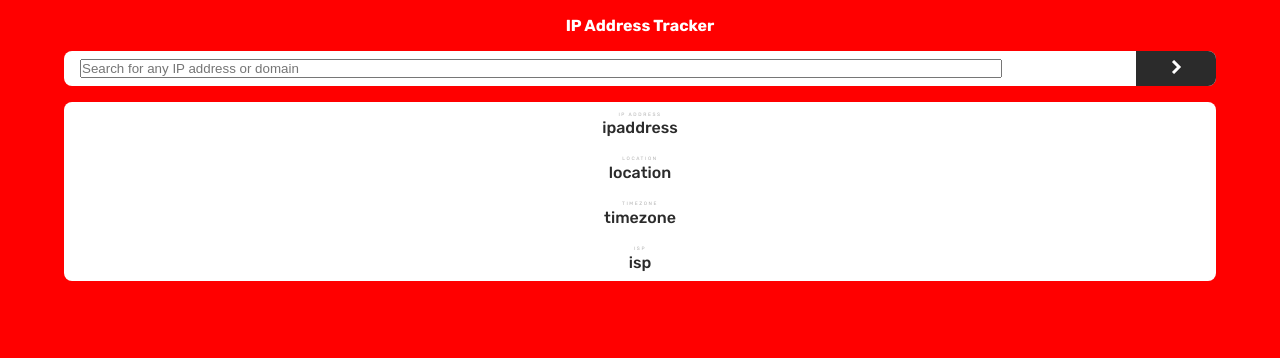
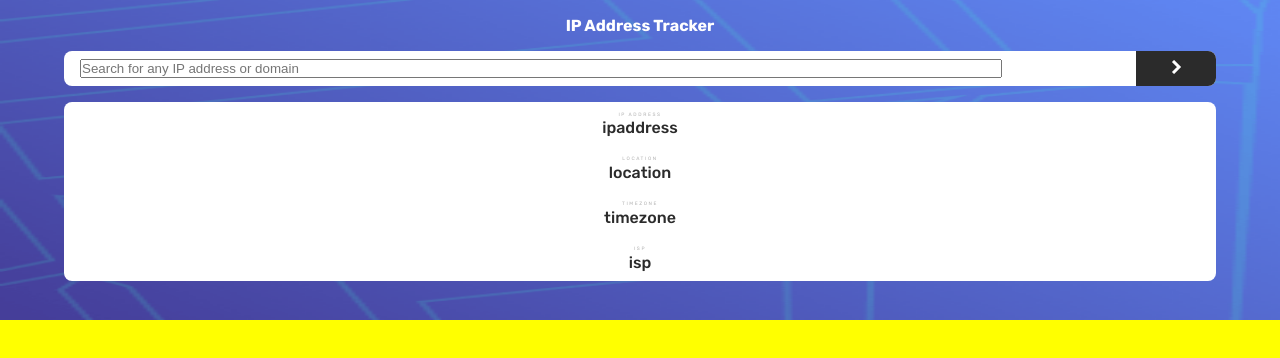
Before and after one commit to riwepo/fem-ip-address-tracker, a React (Create React App) app: page / in a window 1280 px wide. Shown: the top 358 px of the page. Built offline with nearby package versions, Linux system fonts and the light colour scheme.

Commit message:
divide up background container show image

```diff
--- a/src/components/Background.js
+++ b/src/components/Background.js
@@ -1,9 +1,20 @@
 import React from "react";
+
+import patternBgMobile from "../images/pattern-bg-mobile.png";
 
 import classes from "./Background.module.css";
 
 function Background() {
-  return <div className={classes.container}></div>;
+  return (
+    <div className={classes.container}>
+      <img
+        className={classes.img}
+        src={patternBgMobile}
+        alt="background pattern"
+      />
+      <div className={classes.map}></div>
+    </div>
+  );
 }
 
 export default Background;
--- a/src/components/Background.module.css
+++ b/src/components/Background.module.css
@@ -4,6 +4,19 @@
   position: absolute;
   width: 100vw;
   height: 100vh;
-  background-color: red;
   z-index: -1;
+
+  display: flex;
+  flex-direction: column;
+  justify-content: stretch;
 }
+
+.img {
+  width: 100%;
+  height: 40%;
+}
+
+.map {
+  background-color: yellow;
+  height: 60%;
+}
```
